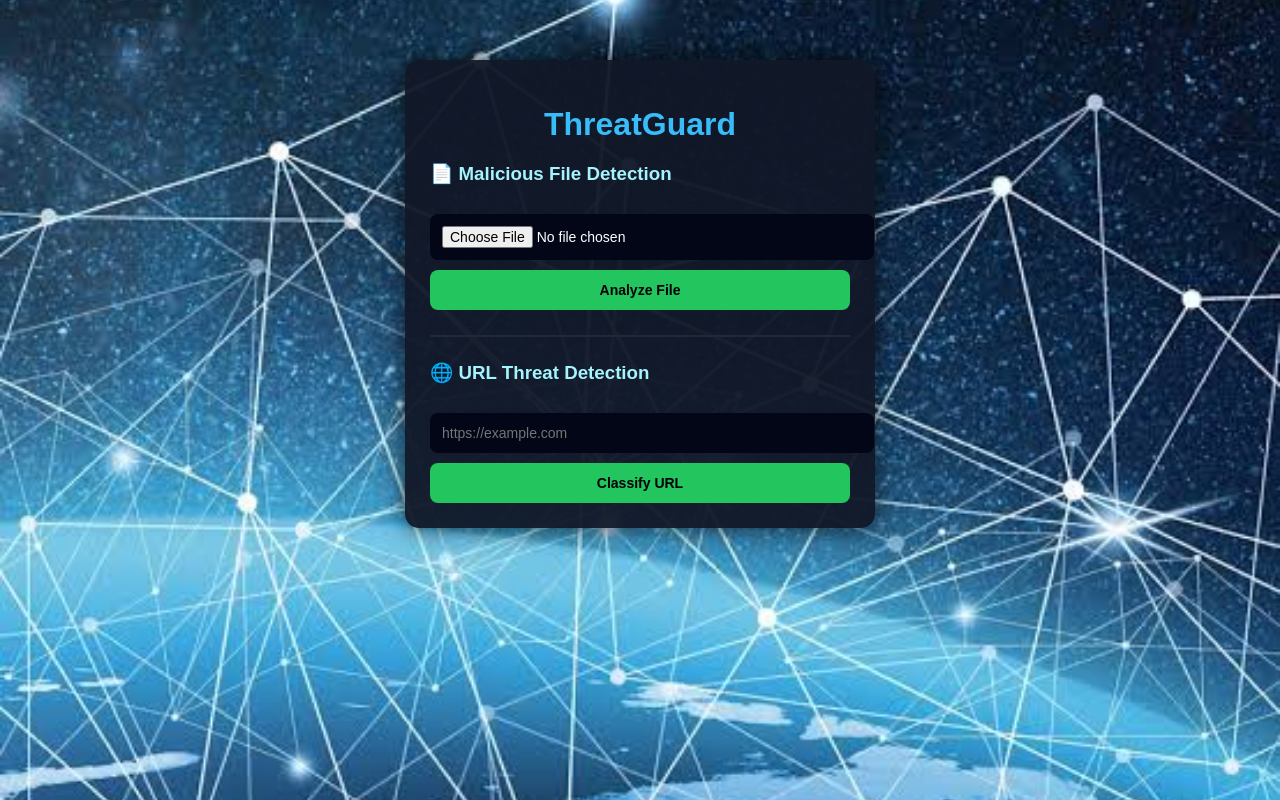
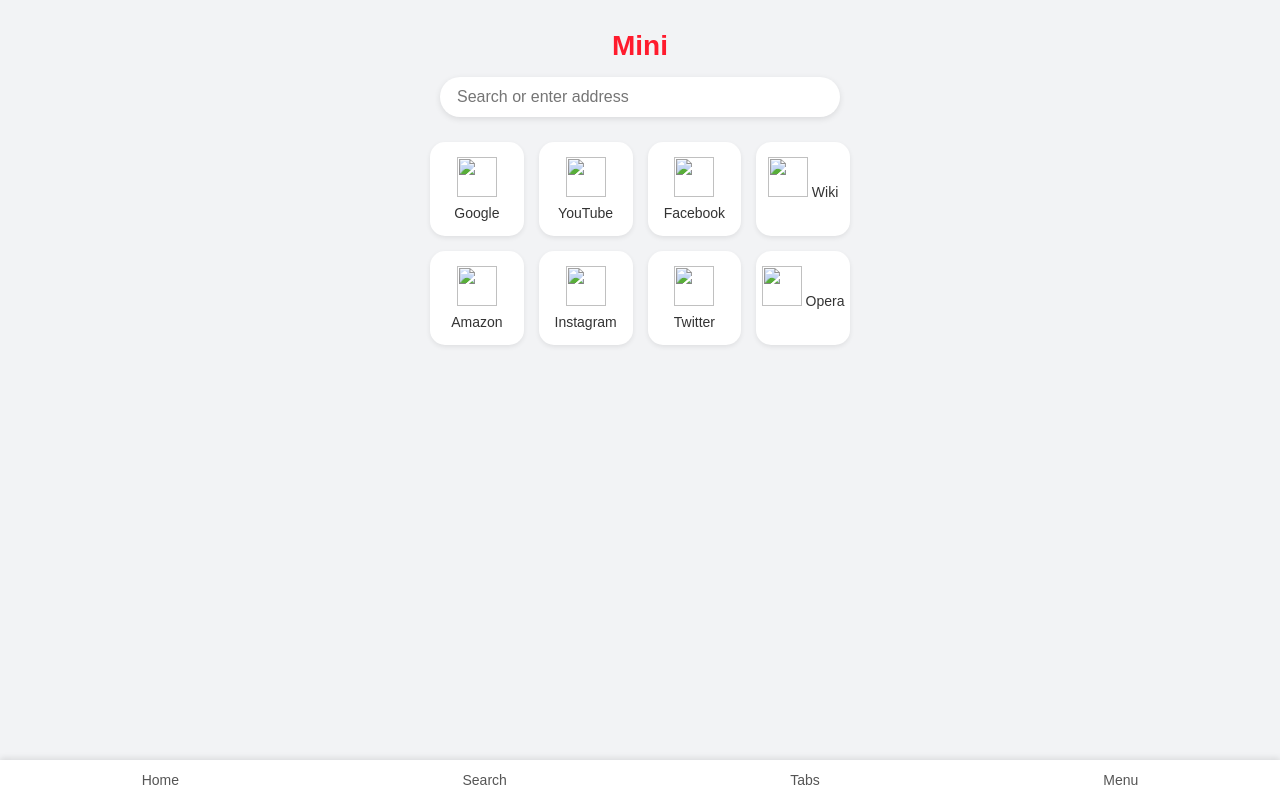
Before and after one commit to yukimazz666/project, a Flask app: page /index in a window 1280 px wide. Run offline with Flask 3, Linux system fonts and the light colour scheme; the visitor is signed in with stand-in values (Sample User, id 1).

Commit message:
Add files via upload

```diff
--- a/templates/index.html
+++ b/templates/index.html
@@ -3,113 +3,153 @@
 <head>
     <meta charset="UTF-8">
     <meta name="viewport" content="width=device-width, initial-scale=1.0">
-    <title>ThreatGuard</title>
+    <title>Mini Browser</title>
 
     <style>
-        body {
-            background: url("{{ url_for('static', filename='img/network.jpeg') }}") no-repeat center center fixed;
-            background-size: cover;
+        * {
+            box-sizing: border-box;
             font-family: Arial, sans-serif;
-            color: white;
-            margin: 0;
-            padding: 0;
         }
 
-        .container {
-            max-width: 420px;
-            margin: 60px auto;
-            background: rgba(17, 24, 39, 0.95);
-            padding: 25px;
-            border-radius: 14px;
-            box-shadow: 0 0 25px rgba(0,0,0,0.7);
+        body {
+            margin: 0;
+            background: #f2f3f5;
+            display: flex;
+            flex-direction: column;
+            align-items: center;
+            min-height: 100vh;
         }
 
-        h1 {
-            text-align: center;
-            color: #38bdf8;
-            margin-bottom: 20px;
+        /* Top Logo */
+        .logo {
+            margin: 30px 0 15px;
+            font-size: 28px;
+            font-weight: bold;
+            color: #ff1b2d;
         }
 
-        h3 {
-            margin-top: 10px;
-            color: #a5f3fc;
+        /* Search Bar */
+        .search-box {
+            width: 90%;
+            max-width: 400px;
+            background: #fff;
+            border-radius: 25px;
+            padding: 10px 15px;
+            display: flex;
+            align-items: center;
+            box-shadow: 0 2px 6px rgba(0,0,0,0.1);
         }
 
-        input, button {
+        .search-box input {
+            border: none;
+            outline: none;
             width: 100%;
-            padding: 12px;
-            margin-top: 10px;
-            border-radius: 8px;
-            border: none;
-            font-size: 14px;
+            font-size: 16px;
         }
 
-        input {
-            background: #020617;
-            color: white;
+        /* Speed Dial */
+        .speed-dial {
+            margin-top: 25px;
+            display: grid;
+            grid-template-columns: repeat(4, 1fr);
+            gap: 15px;
+            width: 90%;
+            max-width: 420px;
         }
 
-        button {
-            background: #22c55e;
-            color: black;
-            font-weight: bold;
+        .card {
+            background: #fff;
+            border-radius: 15px;
+            padding: 15px 5px;
+            text-align: center;
+            font-size: 14px;
+            color: #333;
+            box-shadow: 0 2px 5px rgba(0,0,0,0.08);
             cursor: pointer;
-            transition: 0.2s;
         }
 
-        button:hover {
-            background: #16a34a;
+        .card img {
+            width: 40px;
+            height: 40px;
+            margin-bottom: 8px;
         }
 
-        hr {
-            margin: 25px 0;
-            border: 1px solid #1e293b;
+        /* Bottom Navigation */
+        .bottom-nav {
+            margin-top: auto;
+            width: 100%;
+            background: #fff;
+            display: flex;
+            justify-content: space-around;
+            padding: 12px 0;
+            box-shadow: 0 -2px 6px rgba(0,0,0,0.1);
         }
 
-        .result {
-            margin-top: 20px;
-            padding: 12px;
-            background: #020617;
-            border-left: 5px solid #22c55e;
-            border-radius: 6px;
-            font-weight: bold;
+        .nav-item {
+            font-size: 14px;
+            color: #555;
         }
 
         @media (max-width: 480px) {
-            .container {
-                margin: 30px 15px;
+            .speed-dial {
+                grid-template-columns: repeat(3, 1fr);
             }
         }
     </style>
 </head>
-
 <body>
 
-<div class="container">
-    <h1>ThreatGuard</h1>
+    <!-- Logo -->
+    <div class="logo">Mini</div>
 
-    <!-- FILE DETECTION -->
-    <form method="POST" enctype="multipart/form-data">
-        <h3>📄 Malicious File Detection</h3>
-        <input type="file" name="file" accept=".pdf" required>
-        <button type="submit" name="action" value="analyze_file">Analyze File</button>
-    </form>
+    <!-- Search -->
+    <div class="search-box">
+        <input type="text" placeholder="Search or enter address">
+    </div>
 
-    <hr>
+    <!-- Speed Dial -->
+    <div class="speed-dial">
+        <div class="card">
+            <img src="https://www.google.com/favicon.ico">
+            Google
+        </div>
+        <div class="card">
+            <img src="https://www.youtube.com/favicon.ico">
+            YouTube
+        </div>
+        <div class="card">
+            <img src="https://www.facebook.com/favicon.ico">
+            Facebook
+        </div>
+        <div class="card">
+            <img src="https://www.wikipedia.org/favicon.ico">
+            Wiki
+        </div>
+        <div class="card">
+            <img src="https://www.amazon.com/favicon.ico">
+            Amazon
+        </div>
+        <div class="card">
+            <img src="https://www.instagram.com/favicon.ico">
+            Instagram
+        </div>
+        <div class="card">
+            <img src="https://www.twitter.com/favicon.ico">
+            Twitter
+        </div>
+        <div class="card">
+            <img src="https://www.opera.com/favicon.ico">
+            Opera
+        </div>
+    </div>
 
-    <!-- URL DETECTION -->
-    <form method="POST">
-        <h3>🌐 URL Threat Detection</h3>
-        <input type="text" name="url" placeholder="https://example.com" required>
-        <button type="submit" name="action" value="classify_url">Classify URL</button>
-    </form>
-
-    {% if result %}
-    <div class="result">
-        {{ result }}
+    <!-- Bottom Navigation -->
+    <div class="bottom-nav">
+        <div class="nav-item">Home</div>
+        <div class="nav-item">Search</div>
+        <div class="nav-item">Tabs</div>
+        <div class="nav-item">Menu</div>
     </div>
-    {% endif %}
-</div>
 
 </body>
 </html>
```
Also changed, not shown: templates/check.html (added, +146 -0 lines), templates/home.html (+67 -55 lines), templates/login.html (+7 -2 lines).
